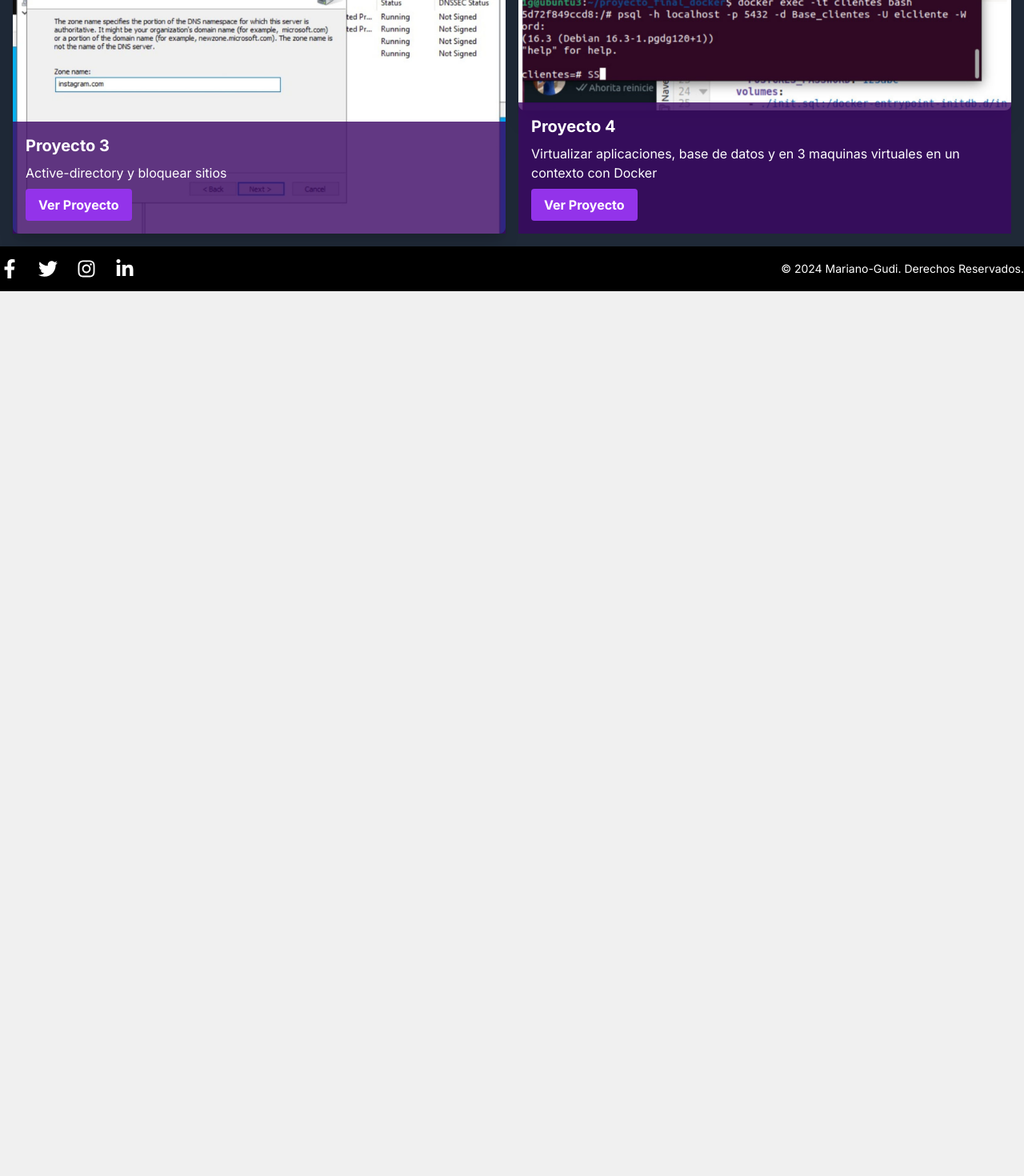
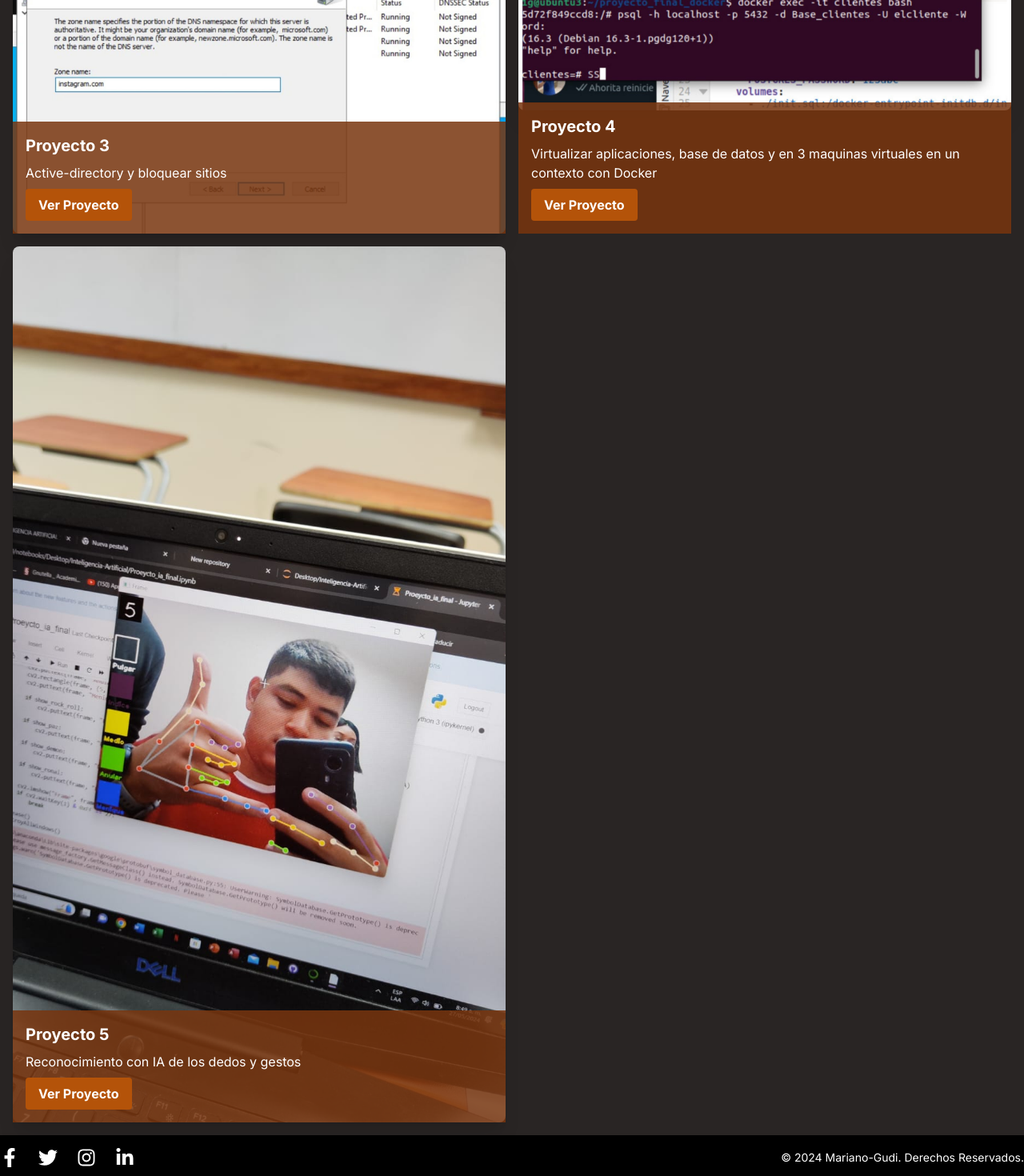
Before and after one commit to Marianito5382/despliegue_frontend, a Next.js app: page /pages/proyectos in a window 1280 px wide. Shown: the part 900-2370 px from the top of the page at 80% size. Before the commit the page ends 1264 px from the top, so only its background shows below. Built offline with nearby package versions, Linux system fonts and the light colour scheme.

Commit message:
Modificando la bitacora

```diff
--- a/src/app/components/Texanimation.tsx
+++ b/src/app/components/Texanimation.tsx
@@ -39,7 +39,7 @@ export default function TextAnimation() {
   }, [blink]);
 
   return (
-    <h2 className="text-xl shadow-lg text-purple-700">
+    <h2 className="text-xl shadow-lg text-amber-700">
       {`${textArray[index].substring(0, subIndex)}${blink ? "|" : " "}`}
     </h2>
   );
--- a/src/app/page.tsx
+++ b/src/app/page.tsx
@@ -117,19 +117,19 @@ export default function Home() {
             <div>
               <label className="text-lg text-white">Comunicación</label>
               <div className="w-full bg-gray-700 rounded-full h-4 mt-2">
-                <div className="bg-purple-800 h-4 rounded-full" style={{ width: '80%' }}></div>
+                <div className="bg-amber-700 h-4 rounded-full" style={{ width: '80%' }}></div>
               </div>
             </div>
             <div>
               <label className="text-lg text-white">Dedicación</label>
               <div className="w-full bg-gray-700 rounded-full h-4 mt-2">
-                <div className="bg-purple-800 h-4 rounded-full" style={{ width: '70%' }}></div>
+                <div className="bg-amber-700 h-4 rounded-full" style={{ width: '70%' }}></div>
               </div>
             </div>
             <div>
               <label className="text-lg text-white">Trabajo en equipo</label>
               <div className="w-full bg-gray-700 rounded-full h-4 mt-2">
-                <div className="bg-purple-800 h-4 rounded-full" style={{ width: '65%' }}></div>
+                <div className="bg-amber-700 h-4 rounded-full" style={{ width: '65%' }}></div>
               </div>
             </div>
           </div>
--- a/src/app/pages/experiencia/page.tsx
+++ b/src/app/pages/experiencia/page.tsx
@@ -7,7 +7,7 @@ import BotonRegreso from "@/app/components/Button";
 
 export default function Home() {
   return (
-    <main className="bg-gray-800 min-h-screen p-4 sm:p-8">
+    <main className="bg-stone-800 min-h-screen p-4 sm:p-8">
       <div className="max-w-4xl mx-auto">
         <h1 className="text-4xl font-bold text-center text-white mb-8">
           Habilidades - Logros - Educación
@@ -21,7 +21,7 @@ export default function Home() {
         >
           <div className="grid grid-cols-1 md:grid-cols-2 gap-8 items-center">
             <div className="order-2 md:order-1">
-              <div className="bg-red-900 p-4 rounded-lg shadow-lg transform transition-transform hover:scale-105">
+              <div className="bg-amber-900 p-4 rounded-lg shadow-lg transform transition-transform hover:scale-105">
                 <Image
                   src="/experiencia.jpeg"
                   alt="Descripción de la imagen 1"
@@ -60,7 +60,7 @@ export default function Home() {
               </div>
             </div>
             <div>
-              <div className="bg-red-900 p-4 rounded-lg shadow-lg transform transition-transform hover:scale-105">
+              <div className="bg-amber-900 p-4 rounded-lg shadow-lg transform transition-transform hover:scale-105">
                 <Image
                   src="/win2023.jpeg"
                   alt="triunfando"
@@ -81,7 +81,7 @@ export default function Home() {
         >
           <div className="grid grid-cols-1 md:grid-cols-2 gap-8 items-center">
             <div className="order-2 md:order-1">
-              <div className="bg-red-900 p-4 rounded-lg shadow-lg transform transition-transform hover:scale-105">
+              <div className="bg-amber-900 p-4 rounded-lg shadow-lg transform transition-transform hover:scale-105">
                 <Image
                   src="/amigos.jpeg"
                   alt="experiencias-bonitas"
@@ -122,7 +122,7 @@ export default function Home() {
               </div>
             </div>
             <div>
-              <div className="bg-red-900 p-4 rounded-lg shadow-lg transform transition-transform hover:scale-105">
+              <div className="bg-amber-900 p-4 rounded-lg shadow-lg transform transition-transform hover:scale-105">
                 <Image
                   src="/universidad.png"
                   alt="mis-estudios"
--- a/src/app/pages/proyectos/page.tsx
+++ b/src/app/pages/proyectos/page.tsx
@@ -9,43 +9,46 @@ export default function CardProject() {
     '/matebug.jpeg',
     '/fl_onu.jpeg',
     '/activeimg.jpg',
-    '/dockercimg.jpeg'
+    '/dockercimg.jpeg',
+    '/dedos-IA.jpeg'
   ];
 
   const descriptions = [
     'Realizamos una pagina web sobre matematicas',
     'Pagina web de la agenda ecologica',
     'Active-directory y bloquear sitios',
-    'Virtualizar aplicaciones, base de datos y en 3 maquinas virtuales en un contexto con Docker'
+    'Virtualizar aplicaciones, base de datos y en 3 maquinas virtuales en un contexto con Docker',
+    'Reconocimiento con IA de los dedos y gestos'
   ];
 
   const links = [
     '/pages/proyectos/Hackfest2023',
     '/pages/proyectos/Hackfest2021',
     '/pages/proyectos/active-directory',
-    '/pages/proyectos/docker-c'
+    '/pages/proyectos/docker-c',
+    '/pages/proyectos/Reconocimiento-IA'
   ];
 
   return (
-    <div className="bg-gray-800 container mx-auto p-4">
+    <div className="bg-stone-800 container mx-auto p-4">
       <div className="grid grid-cols-1 sm:grid-cols-2 gap-4">
         {imageUrls.map((url, index) => (
           <motion.div
             key={index}
             className="relative"
             initial={{ y: -50, opacity: 0 }}
-            animate={{ y: 0, opacity: 1 }}
+            animate={{ y: 0, opacity: 2 }}
             transition={{ duration: 0.5, delay: index * 0.2 }}
           >
             <div className="rounded-lg overflow-hidden shadow-xl">
-              <Image src={url} alt={`Proyecto ${index + 1}`} width={600} height={400} className="w-full h-auto" />
+              <Image src={url} alt={`Proyecto ${index + 1}`} width={500} height={300} className="w-full h-auto" />
             </div>
-            <div className="absolute bottom-0 left-0 right-0 bg-purple-950 bg-opacity-80 text-white p-4">
+            <div className="absolute bottom-0 left-0 right-0 bg-amber-900 bg-opacity-85 text-white p-4">
               <h2 className="text-xl font-bold mb-2">Proyecto {index + 1}</h2>
               <p>{descriptions[index]}</p>
               <Link
                 href={links[index]}
-                className="mt-2 inline-block bg-purple-600 hover:bg-purple-900 text-white font-bold py-2 px-4 rounded"
+                className="mt-2 inline-block bg-amber-700 hover:bg-amber-900 text-white font-bold py-2 px-4 rounded"
               >
                 Ver Proyecto
               </Link>
--- a/styles/navstyle.css
+++ b/styles/navstyle.css
@@ -32,7 +32,7 @@
 }
 
 .navbar a:hover {
-  background-color: rgba(75, 8, 103, 0.409);
+  background-color: rgba(173, 112, 8, 0.409);
 }
 
 @media (min-width: 768px) {
```
Also changed, not shown: public/dedos-IA.jpeg (added).
